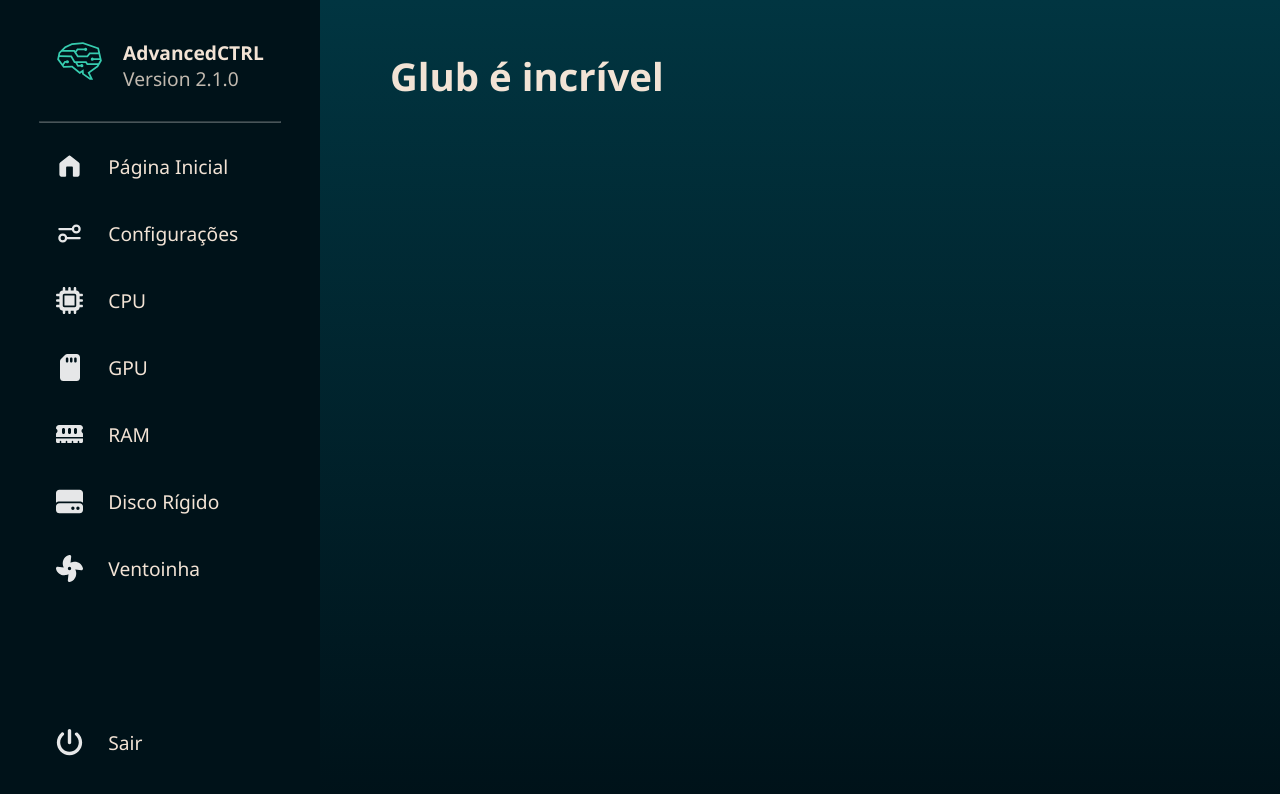
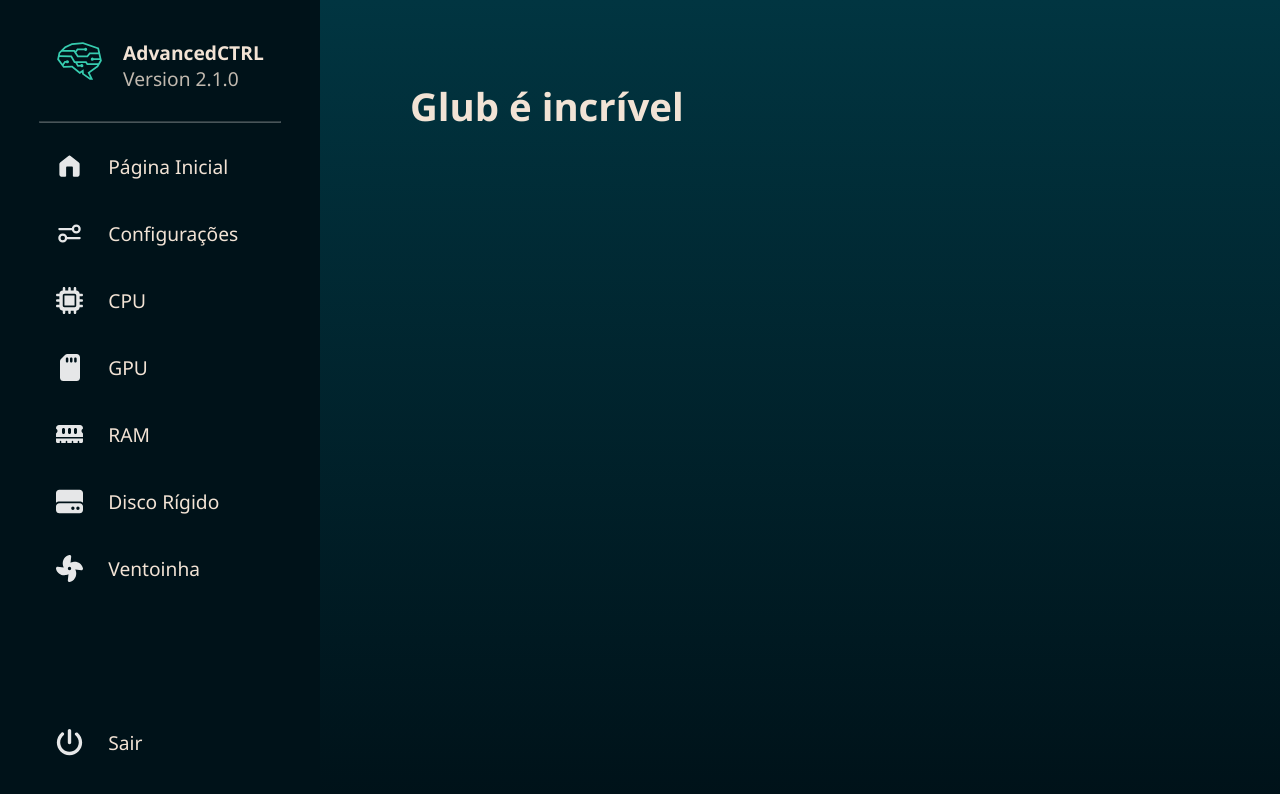
Before and after one commit to danielbirenbaum/AdvancedCTRL, a React (Vite) app: page / in a window 1280 px wide. Shown: the top 794 px of the page. Built offline with nearby package versions, Linux system fonts and the light colour scheme; a web font is replaced by a local one.

Commit message:
Alteração da Margem da Tela

```diff
--- a/src/App.css
+++ b/src/App.css
@@ -163,3 +163,6 @@ button {
     -webkit-user-select: none;
     -webkit-app-region: drag;
 }
+#screen {
+    margin: 80px 20px;
+}
--- a/src/App.tsx
+++ b/src/App.tsx
@@ -23,7 +23,7 @@ function App() {
             <div id="move-bar"></div>
             <NavBar setScreen={setScreen}></NavBar>
 
-            {React.createElement(screens[screen][2], {})}
+            <div id="screen">{React.createElement(screens[screen][2], {})}</div>
         </>
     );
 }
```
